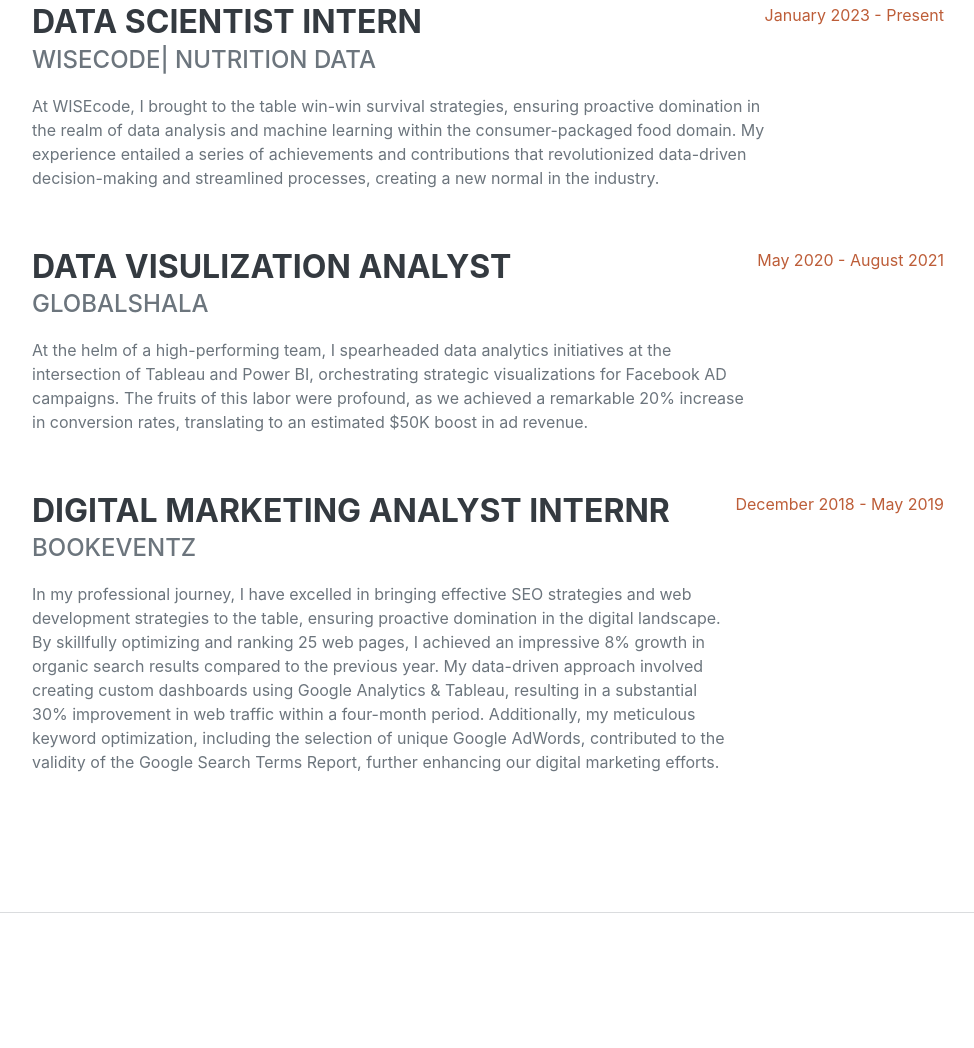
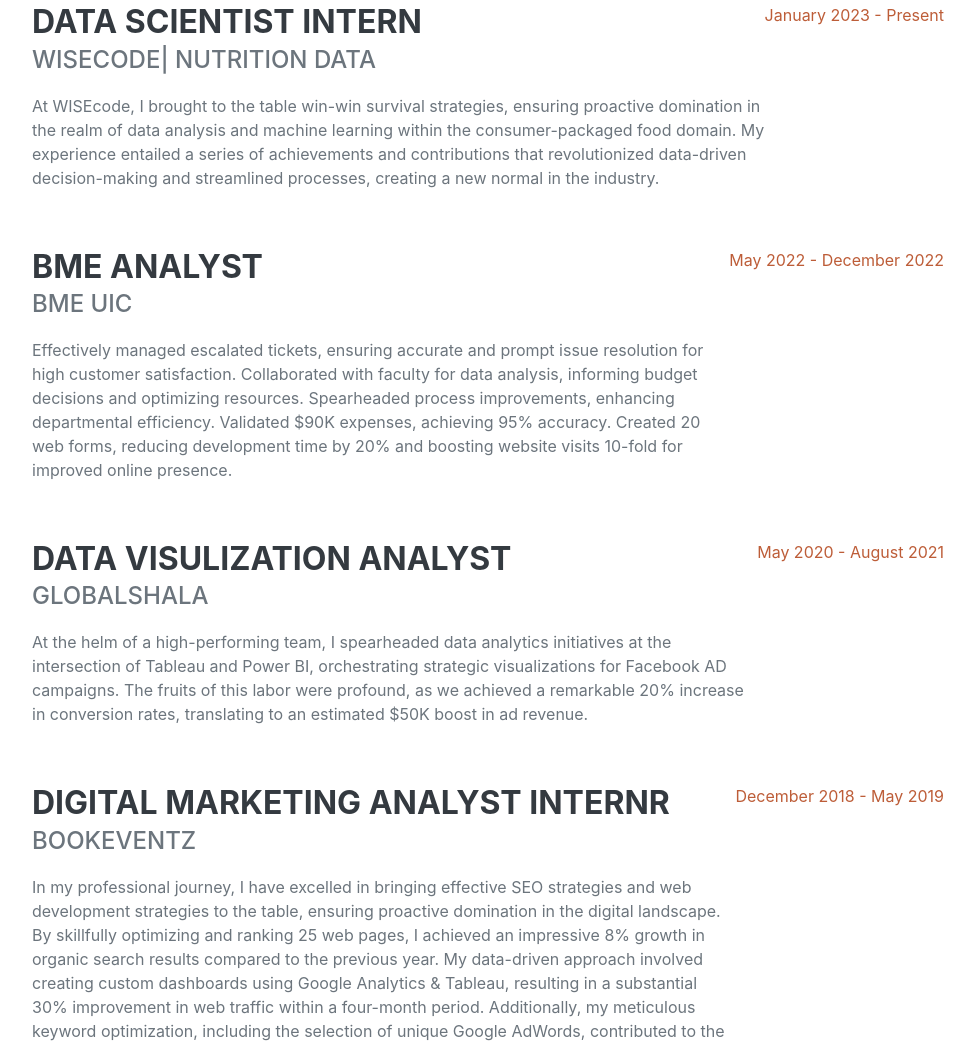
Before and after one commit to PratibhaChitta/Mywebsite, a plain HTML site: page index.html in a window 1280 px wide. Shown: the part 993-2041 px from the top of the page, without its empty margins (288-1262 px from the left). Drawn offline with nearby package versions, Linux system fonts and the light colour scheme; a web font is replaced by a local one.

Commit message:
Update index.html

```diff
--- a/index.html
+++ b/index.html
@@ -92,6 +92,19 @@
                             <p>At WISEcode, I brought to the table win-win survival strategies, ensuring proactive domination in the realm of data analysis and machine learning within the consumer-packaged food domain. My experience entailed a series of achievements and contributions that revolutionized data-driven decision-making and streamlined processes, creating a new normal in the industry.</p>
                         </div>
                         <div class="flex-shrink-0"><span class="text-primary">January 2023 - Present</span></div>
+                    </div>
+			<div class="d-flex flex-column flex-md-row justify-content-between mb-5">
+                        <div class="flex-grow-1">
+                            <h3 class="mb-0"> BME Analyst</h3>
+                            <div class="subheading mb-3"> BME UIC</div>
+                            <p>Effectively managed escalated tickets, ensuring accurate and prompt issue resolution for high customer satisfaction. Collaborated with faculty for data analysis, informing budget decisions and optimizing resources. Spearheaded process improvements, enhancing departmental efficiency. Validated $90K expenses, achieving 95% accuracy. Created 20 web forms, reducing development time by 20% and boosting website visits 10-fold for improved online presence.
+
+
+
+
+</p>
+                        </div>
+                        <div class="flex-shrink-0"><span class="text-primary">May 2022 - December 2022</span></div>
                     </div>
                     <div class="d-flex flex-column flex-md-row justify-content-between mb-5">
                         <div class="flex-grow-1">
```
